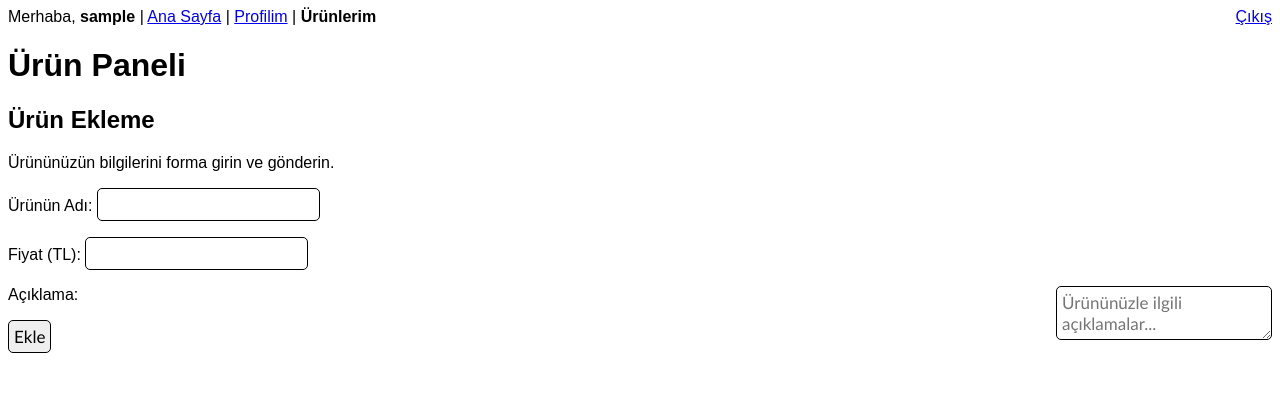
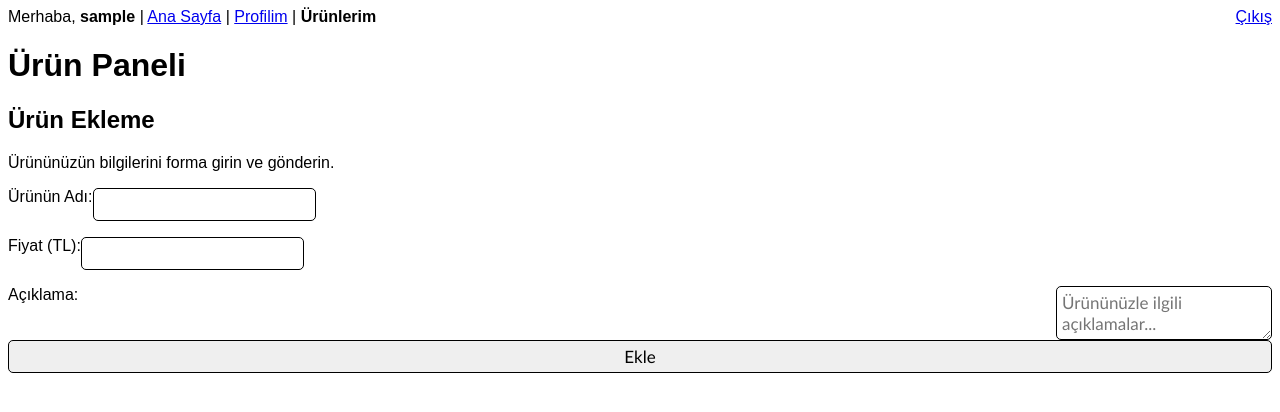
Before and after one commit to EmreKp/binastore, a PHP site: page /urunler.php in a window 1280 px wide. Shown: the top 412 px of the page. Run offline with PHP 8.4, Linux system fonts and the light colour scheme; the visitor is signed in with stand-in values (Sample User, id 1); data that the repository does not hold is empty.

Commit message:
Float labels and inputs

```diff
--- a/stil.css
+++ b/stil.css
@@ -6,11 +6,12 @@ input,textarea { border:1px solid black; border-radius: 5px; padding: 5px; font-
 a.urun:link,a.urun:visited,a.urun:hover,a.urun:active { font-weight: bold; color: black; text-decoration: none; }
 #kayitform { width: 50%; }
 #kayitform input,textarea { float: right; }
-input[type="submit"] { float: left; }
+input[type="submit"] { width: 100%; }
 .bravo, .hata { padding: 10px; color: white; font-weight: bold; width: 45%; }
 .bravo { background: green; }
 .hata { background: red; }
 #kayitform input[type="checkbox"] { float: none }
+label { float: left }
 .nick { font-size: 32px }
 .fiyat { font-weight: bold; color: green; }
 #sart:visited { color: black; }
```
